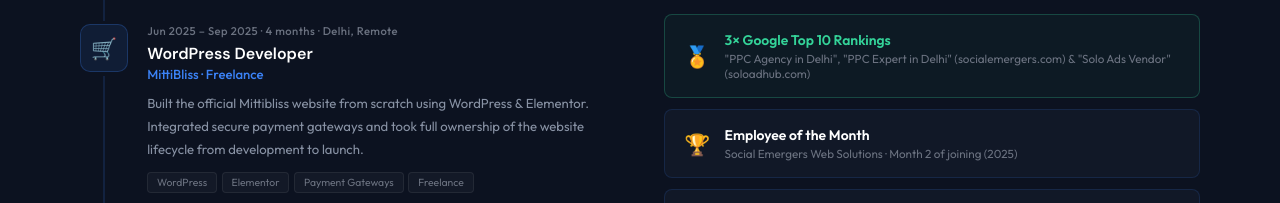
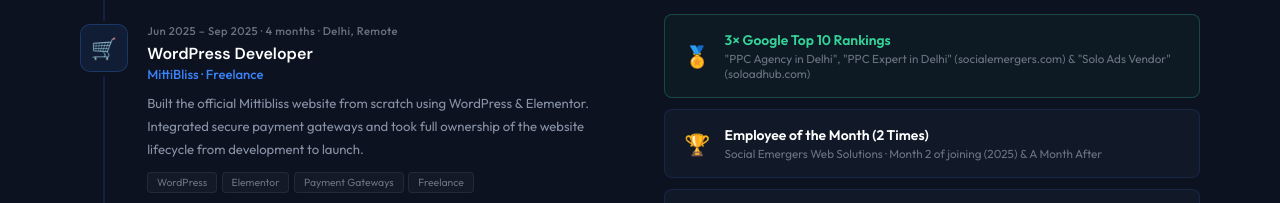
Before and after one commit to piyushmittal12/Portfolio, a plain HTML site: page index.html in a window 1280 px wide. Shown: the part 6640-6843 px from the top of the page. Drawn offline with Linux system fonts and the light colour scheme.

Commit message:
Update index.html

```diff
--- a/index.html
+++ b/index.html
@@ -1178,8 +1178,8 @@ footer { background: var(--dark); border-top: 1px solid var(--border); padding:
         <div class="cert-item">
           <div class="cert-icon">🏆</div>
           <div>
-            <div class="cert-title">Employee of the Month</div>
-            <div class="cert-org">Social Emergers Web Solutions · Month 2 of joining (2025)</div>
+            <div class="cert-title">Employee of the Month (2 Times)</div>
+            <div class="cert-org">Social Emergers Web Solutions · Month 2 of joining (2025) & A Month After</div>
           </div>
         </div>
         <div class="cert-item">
```
